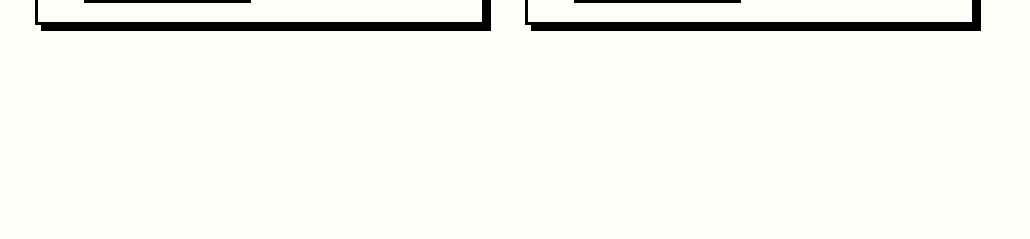
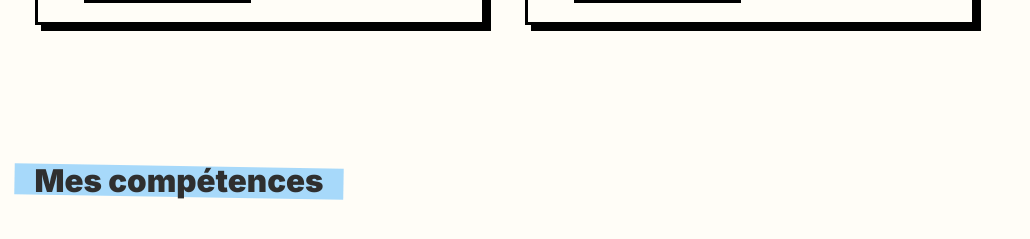
Before and after one commit to Karbbone/Portfolio, an Astro site: page / in a window 1280 px wide. Shown: the part 2158-2397 px from the top of the page, without its empty margins (0-1030 px from the left). Before the commit the page ends 2253 px from the top, so only its background shows below. Built offline with nearby package versions, Linux system fonts and the light colour scheme; Astro itself is replaced by a stand-in of ours.

Commit message:
chore : initialize section

```diff
--- /dev/null
+++ b/src/components/sections/ExpHSection.astro
@@ -0,0 +1,7 @@
+<section id="exph">
+  <div class="exph__wrapper">
+    <h2 class="exph__title">
+      <span>Mes compétences</span>
+    </h2>
+  </div>
+</section>
--- a/src/pages/index.astro
+++ b/src/pages/index.astro
@@ -4,6 +4,7 @@ import HeroSection from "../components/sections/HeroSection.astro";
 import Layout from "../layouts/Layout.astro";
 
 import "normalize.css/normalize.css";
+import ExpHSection from "../components/sections/ExpHSection.astro";
 import WorkSection from "../components/sections/WorkSection.astro";
 import "../sass/main.scss";
 
@@ -15,4 +16,5 @@ import "../sass/main.scss";
   <HeroSection />
   <AboutSection />
   <WorkSection />
+  <ExpHSection />
 </Layout>
--- a/src/sass/components/_highlight.scss
+++ b/src/sass/components/_highlight.scss
@@ -16,11 +16,19 @@
     height: 100%;
     will-change: transform;
     z-index: -1;
+    padding: 0 2rem;
   }
 
   &-primary {
     &::after {
       background-color: colors.$green;
+      opacity: 0.54;
+    }
+  }
+
+  &-blue {
+    &::after {
+      background-color: colors.$blue;
       opacity: 0.54;
     }
   }
@@ -35,6 +43,8 @@
 
   @if $color == "green" {
     @extend .highlighted-primary;
+  } @else if $color == "blue" {
+    @extend .highlighted-blue;
   } @else {
     @error "Unknown highlight type: #{$color}.";
   }
--- a/src/sass/main.scss
+++ b/src/sass/main.scss
@@ -13,3 +13,4 @@
 @use "sections/herosection";
 @use "sections/aboutsection";
 @use "sections/worksection";
+@use "sections/exphsection";
--- /dev/null
+++ b/src/sass/sections/_exphsection.scss
@@ -0,0 +1,33 @@
+@use "../base/layout";
+@use "../base/colors" as colors;
+@use "../components/wrapper" as wrapper;
+@use "../utils/breakpoints" as bp;
+@use "../utils/mixins" as utils;
+@use "../base/fonts" as fonts;
+@use "../components/button" as btn;
+@use "../components/highlight" as highlight;
+
+main {
+  section {
+    &#exph {
+      .exph {
+        &__wrapper {
+          @include wrapper.class("small");
+        }
+
+        &__title {
+          margin-top: 0;
+          @include utils.clamp(margin-bottom, 4, 6);
+
+          @include bp.to("desktop") {
+            text-align: center;
+          }
+
+          span {
+            @include highlight.class("blue");
+          }
+        }
+      }
+    }
+  }
+}
```
